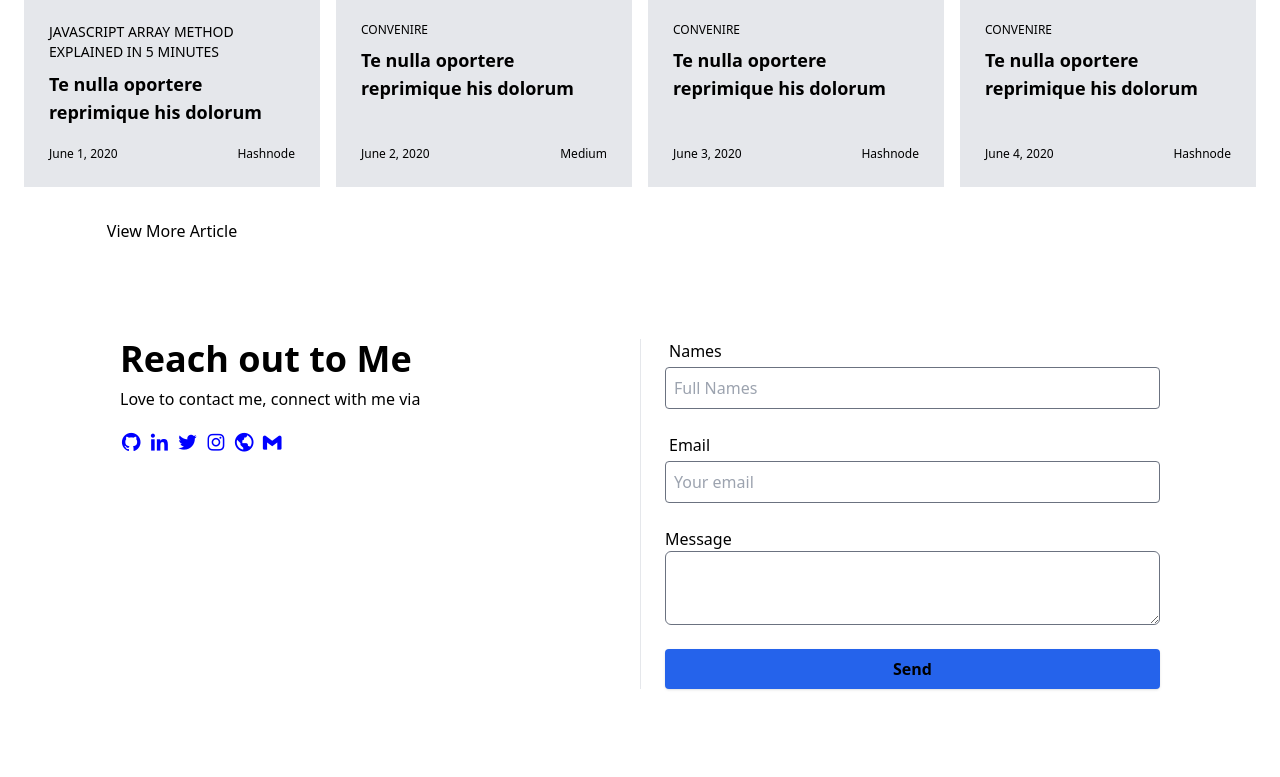
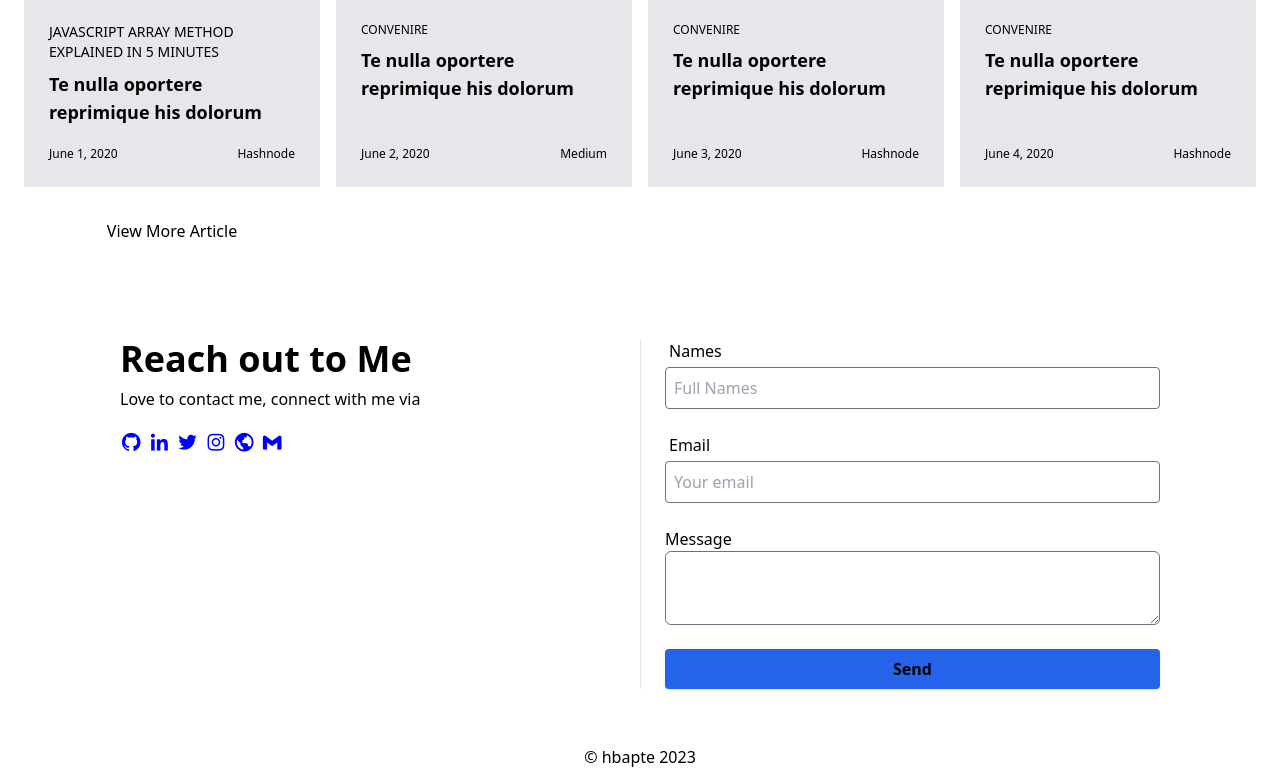
Before and after one commit to hbapte/portfolio-v2, a website: page index.html in a window 1280 px wide. Shown: the part 1639-2416 px from the top of the page. Before the commit the page ends 2352 px from the top, so only its background shows below. Drawn offline with nearby package versions, Linux system fonts and the light colour scheme.

Commit message:
adding footer

```diff
--- a/index.html
+++ b/index.html
@@ -267,6 +267,11 @@
                 </div>
 
     </section>
+    <section>
+        <footer>
+            <p class="text-center pt-8 pb-2 dark:bg-gray-800 dark:text-slate-100">&copy; hbapte 2023</p>
+        </footer>
+    </section>
 
 
     <script src="./script.js"></script>
```
